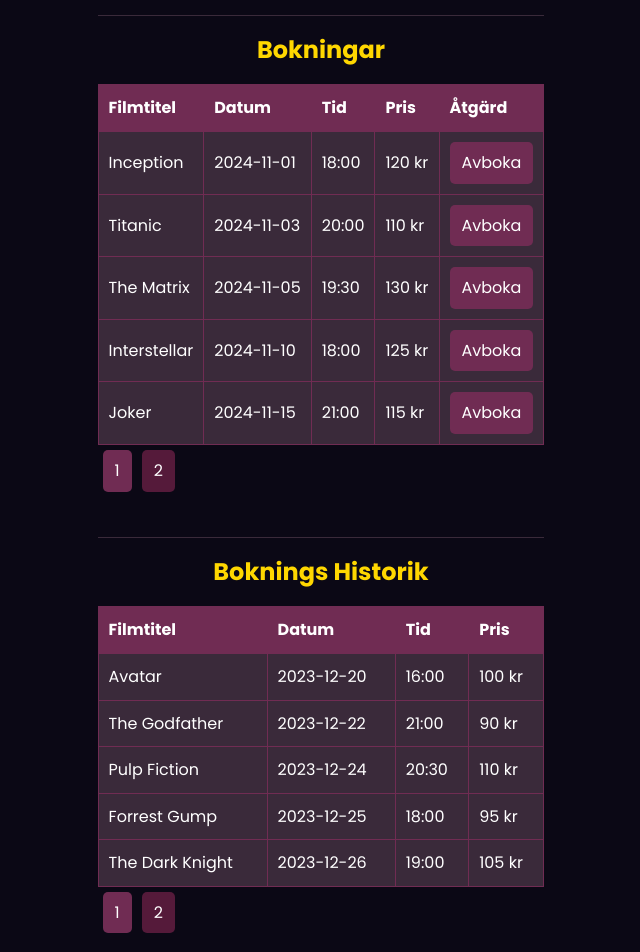
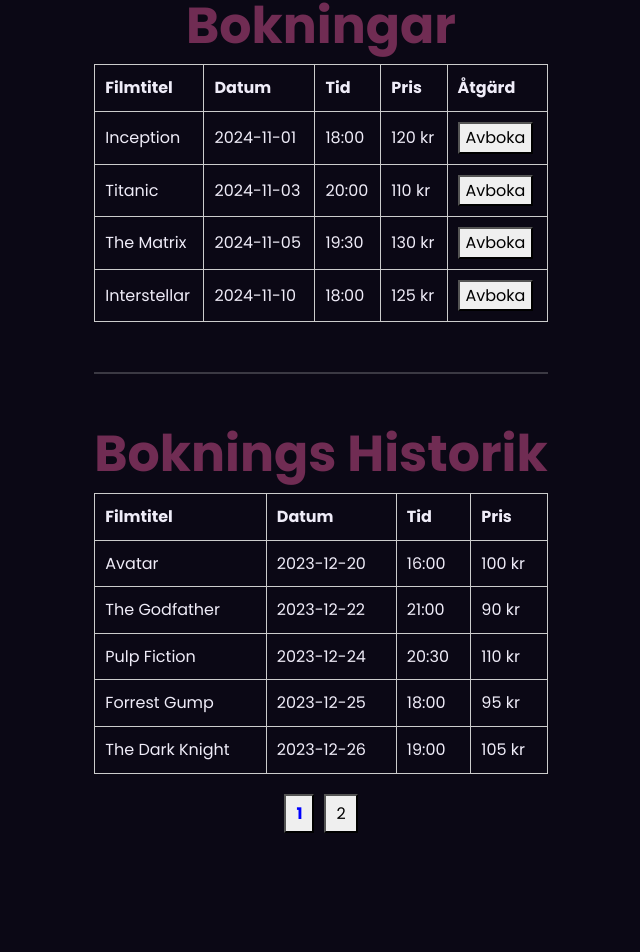
Before and after one commit to staraii/filmvisarna, a React (Vite) app in the folder frontend/: page /profil in a window 1280 px wide. Shown: the part 418-1370 px from the top of the page, without its empty margins (319-959 px from the left). After the commit the page ends 1291 px from the top, so only its background shows below. Built offline with nearby package versions, Linux system fonts and the light colour scheme; sample sign-in values are in the browser's storage.

Commit message:
Update
Update style on profil

```diff
--- a/frontend/src/pages/myProfile/myProfile.css
+++ b/frontend/src/pages/myProfile/myProfile.css
@@ -1,145 +1,101 @@
-/* Container for the profile page */
+/* myProfile.css */
+
 .profile-container {
-  width: 100%;
+  padding: 20px;
+  max-width: 800px;
+
+  /* Limit the width for larger screens */
   margin: auto;
-  padding: 20px;
-  background-color: #0b0815;
-  /* Deep dark background */
-  color: #ffffff;
-  /* Light text for contrast */
+  /* Center the container */
 }
 
-/* Breadcrumbs styling */
-.breadcrumbs {
-  font-size: 0.9rem;
-  color: #702c53;
-  /* Purple-pink for breadcrumb links */
+.profile-section {
   margin-bottom: 20px;
 }
 
-/* Section styling for headers and dividers */
-.profile-section {
-  margin-top: 40px;
-  border-top: 1px solid #3a2a3a;
-  /* Darker border for dividers */
-  padding-top: 20px;
-}
-
-.profile-section h2 {
-  color: #ffd700;
-  /* Gold for prominent section headers */
-  font-family: 'Poppins', sans-serif;
-  font-size: 1.5rem;
-  margin-bottom: 10px;
-}
-
-/* Table for profile information */
 .profile-table {
   width: 100%;
   border-collapse: collapse;
-  margin-top: 20px;
-  font-family: 'Poppins', sans-serif;
+  overflow-x: auto;
+  /* Enable horizontal scroll on small screens */
 }
 
 .profile-table th,
 .profile-table td {
-  border: 1px solid #702c53;
-  /* Light purple borders */
   padding: 10px;
+  border: 1px solid #ccc;
   text-align: left;
 }
 
-.profile-table th {
-  background-color: #702c53;
-  /* Purple background for headers */
-  color: #ffffff;
-  /* Light text */
-}
-
-.profile-table td {
-  background-color: #3a2a3a;
-  /* Dark background for cells */
-  color: #ffffff;
-  /* Light text */
-}
-
-/* Form styling for inputs and select fields */
-.profile-form {
+.pagination {
+  margin-top: 20px;
   display: flex;
-  flex-direction: column;
-  gap: 15px;
-  max-width: 400px;
-}
-
-.profile-form input,
-.profile-form select {
-  padding: 10px;
-  background-color: #3a2a3a;
-  /* Dark background for inputs */
-  color: #ffffff;
-  /* Light text */
-  border: 1px solid #702c53;
-  /* Purple border */
-  border-radius: 5px;
-  font-size: 1.1rem;
-}
-
-/* Primary button styling */
-button {
-  background-color: #702c53;
-  /* Purple button */
-  color: #ffffff;
-  padding: 10px 20px;
-  border: none;
-  border-radius: 5px;
-  cursor: pointer;
-  transition: background-color 0.3s ease;
-}
-
-button:hover {
-  background-color: #551a3a;
-  /* Darker shade on hover */
-}
-
-/* Delete button styling */
-.delete-button {
-  background-color: #d9534f;
-  /* Red for delete action */
-  color: white;
-}
-
-.delete-button:hover {
-  background-color: #c9302c;
-  /* Darker red on hover */
-}
-
-/* Styling for action button within table rows */
-.cancel-button {
-  background-color: #702c53;
-  /* Purple for action button */
-  color: white;
-  padding: 8px 12px;
-  border: none;
-  border-radius: 5px;
-  cursor: pointer;
-}
-
-.cancel-button:hover {
-  background-color: #551a3a;
-  /* Slightly darker purple on hover */
+  justify-content: center;
+  /* Center pagination buttons */
+  flex-wrap: wrap;
+  /* Wrap buttons on smaller screens */
 }
 
 .pagination button {
-  background-color: #551a3a;
-  /* Adjust to fit theme */
-  color: white;
-  border: none;
-  padding: 8px 12px;
-  margin: 5px;
-  cursor: pointer;
+  margin: 0 5px;
+  padding: 5px 10px;
 }
 
-.pagination button.active {
-  background-color: #702c53;
-  /* Active color */
+.pagination .active {
+  font-weight: bold;
+  color: blue;
 }
+
+/* Fade transitions */
+.content {
+  transition: opacity 0.5s ease-in-out;
+}
+
+.fade-out {
+  opacity: 0;
+  /* Fade out effect */
+}
+
+.fade-in {
+  opacity: 1;
+  /* Fade in effect */
+}
+
+hr {
+  border: 0;
+  height: 2px;
+  background: #ccc;
+  /* Light gray color */
+  margin: 50px 0;
+  /* Space above and below the line */
+}
+
+/* Media Queries for Responsive Design */
+@media (max-width: 600px) {
+  .profile-container {
+    padding: 10px;
+    /* Reduce padding for small screens */
+  }
+
+  .profile-table th,
+  .profile-table td {
+    font-size: 14px;
+    /* Smaller font size for mobile */
+    padding: 8px;
+    /* Reduce padding */
+  }
+
+  .profile-section {
+    margin-bottom: 15px;
+    /* Reduce margin for sections */
+  }
+
+  .pagination button {
+    padding: 4px 8px;
+    /* Smaller padding for buttons */
+    font-size: 12px;
+    /* Smaller font size for buttons */
+    margin-bottom: 50px;
+  }
+
+}
--- a/frontend/src/pages/myProfile/myProfile.tsx
+++ b/frontend/src/pages/myProfile/myProfile.tsx
@@ -8,8 +8,6 @@ const MinProfil = () => {
     { movieName: "Titanic", date: "2024-11-03", time: "20:00", price: "110 kr" },
     { movieName: "The Matrix", date: "2024-11-05", time: "19:30", price: "130 kr" },
     { movieName: "Interstellar", date: "2024-11-10", time: "18:00", price: "125 kr" },
-    { movieName: "Joker", date: "2024-11-15", time: "21:00", price: "115 kr" },
-    { movieName: "Gladiator", date: "2024-11-17", time: "17:30", price: "100 kr" },
     // ...additional bookings
   ];
 
@@ -27,6 +25,9 @@ const MinProfil = () => {
   const [currentBookingPage, setCurrentBookingPage] = useState(1);
   const [pastBookingPage, setPastBookingPage] = useState(1);
 
+  // State for transitions
+  const [isTransitioning, setIsTransitioning] = useState(false);
+
   // Pagination constants
   const itemsPerPage = 5;
 
@@ -42,26 +43,30 @@ const MinProfil = () => {
   const pastBookingsToShow = pastBookings.slice(indexOfFirstPastBooking, indexOfLastPastBooking);
   const totalPastBookingPages = Math.ceil(pastBookings.length / itemsPerPage);
 
-  // Function to change page
+  // Function to change page with transition
   const handlePageChange = (setPage, page) => {
-    setPage(page);
+    setIsTransitioning(true); // Start transition
+    setTimeout(() => {
+      setPage(page); // Update current page after transition
+      setIsTransitioning(false); // End transition
+    }, 500); // Match this duration with CSS transition duration
   };
 
   return (
     <div className="profile-container">
       {/* Welcome Section */}
       <div className="profile-section">
-        <h2>Välkommen Alex Larsson</h2>
-        <p>
-          Personliga uppgifter
-        </p>
+        <h2>Välkommen Alex</h2>
         <form className="profile-form">
           {/* Inputs removed as requested */}
         </form>
       </div>
+      <hr /> {/* Horizontal line between sections */}
+
       {/* Current Bookings Section */}
       <div className="profile-section">
         <h2>Bokningar</h2>
+        <div className={`content ${isTransitioning ? 'fade-out' : 'fade-in'}`}>
           <table className="profile-table">
             <thead>
               <tr>
@@ -86,7 +91,9 @@ const MinProfil = () => {
               ))}
             </tbody>
           </table>
-        {/* Pagination controls */}
+        </div>
+        {/* Show pagination only if there are more than 5 bookings */}
+        {totalBookingPages > 1 && (
           <div className="pagination">
             {[...Array(totalBookingPages).keys()].map((num) => (
               <button
@@ -98,11 +105,14 @@ const MinProfil = () => {
               </button>
             ))}
           </div>
+        )}
       </div>
+      <hr /> {/* Horizontal line between sections */}
 
       {/* Past Bookings Section */}
       <div className="profile-section">
         <h2>Boknings Historik</h2>
+        <div className={`content ${isTransitioning ? 'fade-out' : 'fade-in'}`}>
           <table className="profile-table">
             <thead>
               <tr>
@@ -123,7 +133,9 @@ const MinProfil = () => {
               ))}
             </tbody>
           </table>
-        {/* Pagination controls */}
+        </div>
+        {/* Show pagination only if there are more than 5 past bookings */}
+        {totalPastBookingPages > 1 && (
           <div className="pagination">
             {[...Array(totalPastBookingPages).keys()].map((num) => (
               <button
@@ -135,6 +147,7 @@ const MinProfil = () => {
               </button>
             ))}
           </div>
+        )}
       </div>
     </div>
   );
--- a/frontend/src/services/authService.ts
+++ b/frontend/src/services/authService.ts
@@ -80,14 +80,6 @@ export const logout = async () => {
   return response.json();
 };
 
-const handleRegister = async () => {
-  try {
-    await register({ email, password, firstName, lastName, phoneNumber });
-    // This should trigger the useEffect in AuthProvider
-  } catch (error) {
-    console.error("Registration failed:", error);
-  }
-};
 
 // Check if authenticated
 export const getMe = async () => {
--- a/package.json
+++ b/package.json
@@ -23,7 +23,7 @@
     "mysql2": "^3.11.3",
     "nodemailer": "^6.9.15",
     "react": "^18.3.1",
-    "react-bootstrap": "^2.10.4",
+    "react-bootstrap": "^2.10.5",
     "react-bootstrap-icons": "^1.11.4",
     "react-dom": "^18.3.1",
     "react-router-dom": "^6.26.2"
```
Also changed, not shown: 1 other file (tests, documents, lock files or other folders). Lines whose indentation alone changed are shown as unchanged.
